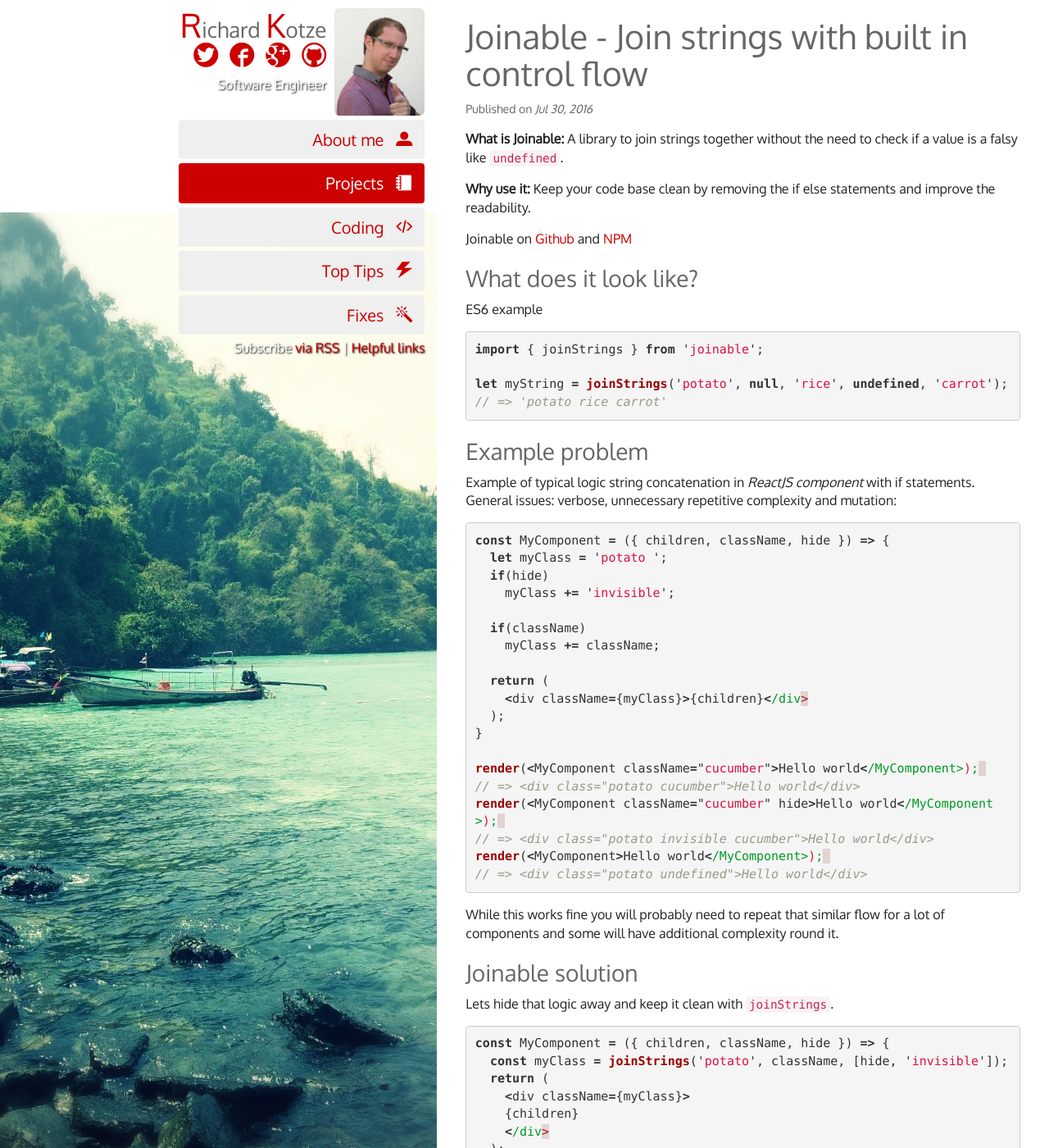
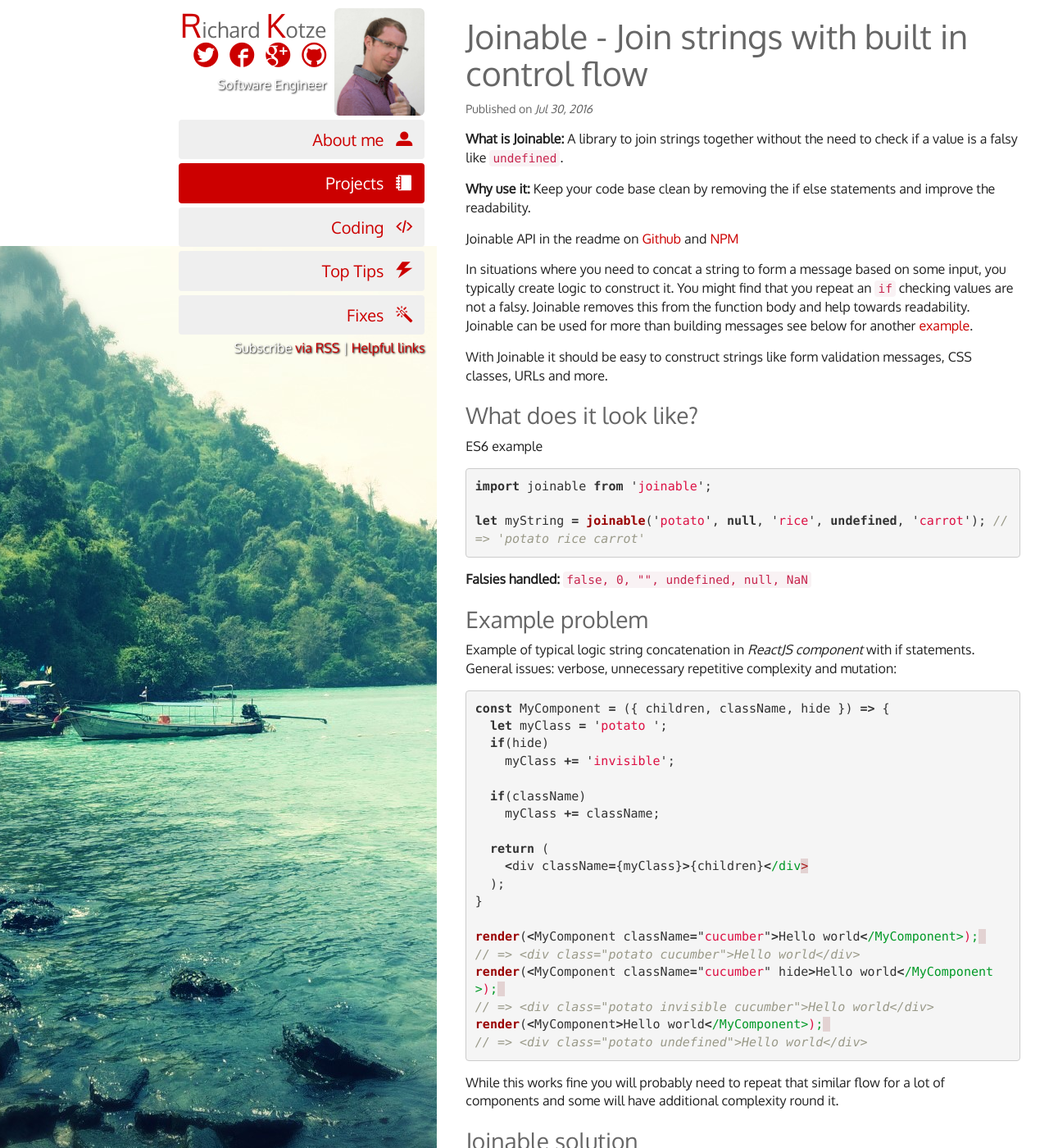
Before and after one commit to rkotze/rkotze.github.io, a Jekyll site: the page built from _posts/2016-07-30-joinable.md, in a window 1280 px wide and 1400 px high. Shown: the whole window at 82% size. Built offline with Jekyll 4.4.1, drawn with Linux system fonts in a browser that asks for light colours; comment, search, counter and statistics services are not loaded; some of the changed text lies outside the part shown.

Commit message:
improve the examples and explain more the use of joinable.

```diff
--- a/_posts/2016-07-30-joinable.md
+++ b/_posts/2016-07-30-joinable.md
@@ -5,7 +5,7 @@ date:   2016-07-30 17:00:12 +0000
 permalink: /projects/joinable
 category: projects
 meta_description: >
- Join strings with built in control flow
+ Join strings easily by removing the repetitive `falsy` checks
 excerpt_separator: <!--more-->
 ---
 
@@ -13,18 +13,24 @@ excerpt_separator: <!--more-->
 
 **Why use it:** Keep your code base clean by removing the if else statements and improve the readability.
 
-Joinable on [Github](https://github.com/rkotze/joinable){:target="_blank"} and [NPM](https://www.npmjs.com/package/joinable){:target="_blank"}
+Joinable API in the readme on [Github](https://github.com/rkotze/joinable){:target="_blank"} and [NPM](https://www.npmjs.com/package/joinable){:target="_blank"}
 
 <!--more-->
+
+In situations where you need to concat a string to form a message based on some input, you typically create logic to construct it. You might find that you repeat an `if` checking values are not a falsy. Joinable removes this from the function body and help towards readability. Joinable can be used for more than building messages see below for another [example](#example-problem).
+
+With Joinable it should be easy to construct strings like form validation messages, CSS classes, URLs and more.
 
 ### What does it look like?
 
 ES6 example
 {% highlight javascript %}
-import { joinStrings } from 'joinable';
+import joinable from 'joinable';
 
-let myString = joinStrings('potato', null, 'rice', undefined, 'carrot'); // => 'potato rice carrot'
+let myString = joinable('potato', null, 'rice', undefined, 'carrot'); // => 'potato rice carrot'
 {% endhighlight %}
+
+**Falsies handled:** `false, 0, "", undefined, null, NaN`
 
 ### Example problem
 
@@ -56,11 +62,11 @@ While this works fine you will probably need to repeat that similar flow for a l
 
 ### Joinable solution
 
-Lets hide that logic away and keep it clean with `joinStrings`.
+Lets hide that logic away and keep it clean with `joinable`.
 
 {% highlight javascript %}
 const MyComponent = ({ children, className, hide }) => {
-  const myClass = joinStrings('potato', className, [hide, 'invisible']);
+  const myClass = joinable('potato', className, [hide, 'invisible']);
   return (
     <div className={myClass}>
     {children}
@@ -82,7 +88,7 @@ Adding a conditional check in Joinable is easy with an **Array structure** and a
 
 {% highlight javascript %}
 const condition = variableA === variableB; // let's assume it's true
-const myString = joinStrings('one', [condition, 'plus', 'minus'], 'one'); // => one plus one
+const myString = joinable('one', [condition, 'plus', 'minus'], 'one'); // => one plus one
 {% endhighlight %}
 
 ### Customisable separator
@@ -91,7 +97,7 @@ Joinable allows you to change the separator default of **space**, helping you to
 
 Example of building a URL:
 {% highlight javascript %}
-const url = joinStrings('http://www.richardkotze.com', 'projects', 'joinable', { separator: '/' });
+const url = joinable('http://www.richardkotze.com', 'projects', 'joinable', { separator: '/' });
 console.log(url); // => http://www.richardkotze.com/projects/joinable
 {% endhighlight %}
 
```
